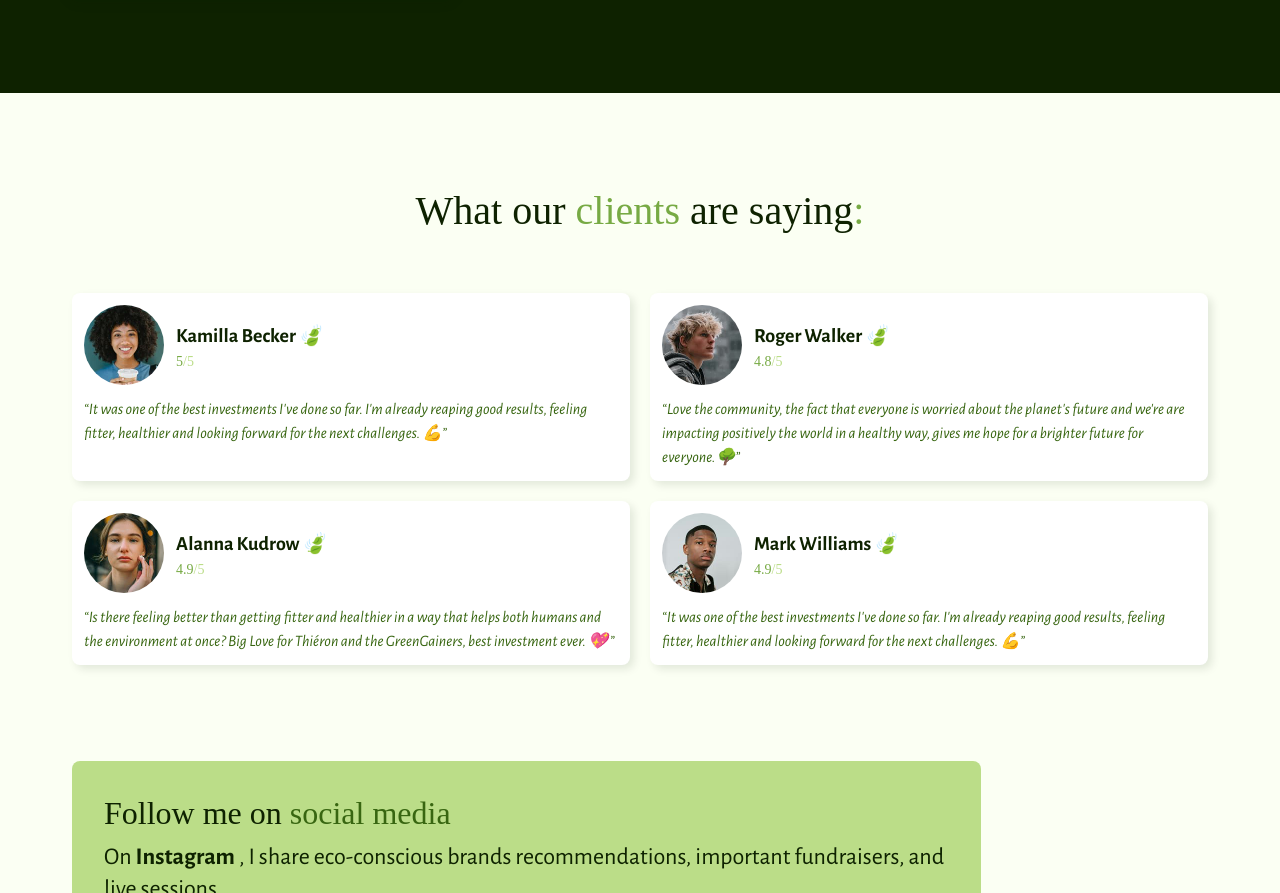
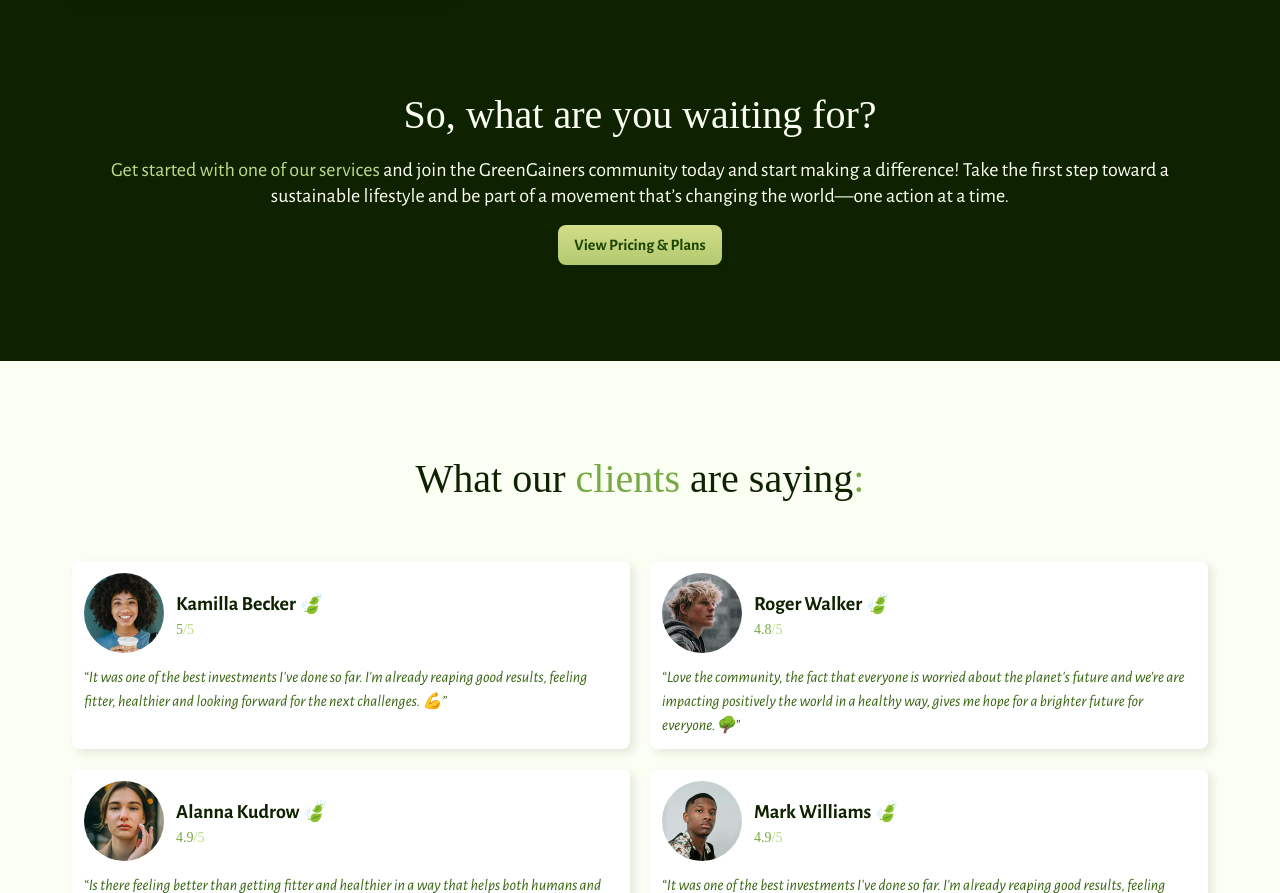
Before and after one commit to safirahconnect/greengains, a plain HTML site: page community.html in a window 1280 px wide. Shown: the part 3126-4019 px from the top of the page. Drawn offline with nearby package versions, Linux system fonts and the light colour scheme; files whose address does not match are found by name; a web font is replaced by a local one.

Commit message:
community extra section done

```diff
--- a/community.html
+++ b/community.html
@@ -114,6 +114,11 @@
             </div>
           </li>
         </ul>
+        <div class="community__extra">
+          <h3 class="display--md">So, what are you waiting for?</h3>
+          <p class="body--md"><span class="btn--text">Get started with one of our services </span> and join the GreenGainers community today and start making a difference! Take the first step toward a sustainable lifestyle and be part of a movement that’s changing the world—one action at a time.</p>
+          <a href="./pricing.html" class="btn btn--filled btn--elevated">View Pricing & Plans</a>
+        </div>
       </div>
     </div>
   </main>
--- a/css/pages/home/community.css
+++ b/css/pages/home/community.css
@@ -155,3 +155,14 @@
     height: 80px;
   }
 }
+
+.community__extra {
+  grid-column: 1/-1;
+  display: grid;
+  justify-items: center;
+  text-align: center;
+}
+
+.community__extra > * + * {
+  margin-top: 1em;
+}
--- a/css/utility/typography.css
+++ b/css/utility/typography.css
@@ -85,6 +85,8 @@
 
 @media (max-width: 480px) {
   :root {
+    --display-md: 1.25rem/1.1 var(--font-1);
+
     --headline-lg: 1rem/1.25 var(--font-1);
 
     --body-md: var(--regular) 0.75rem/1.3 var(--font-2);
```
